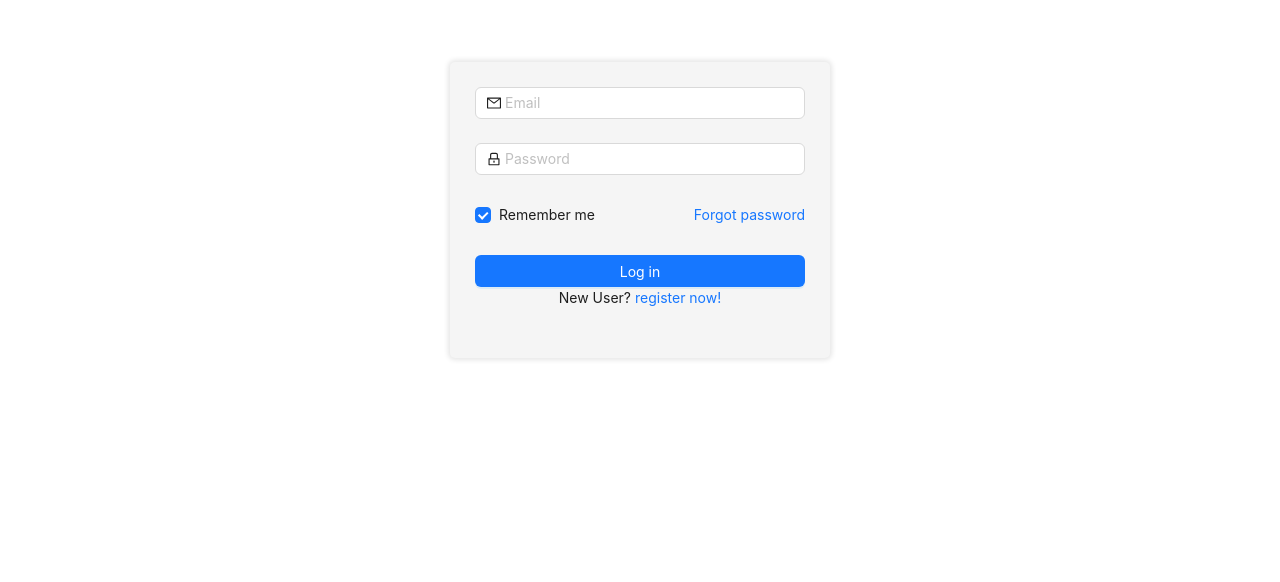
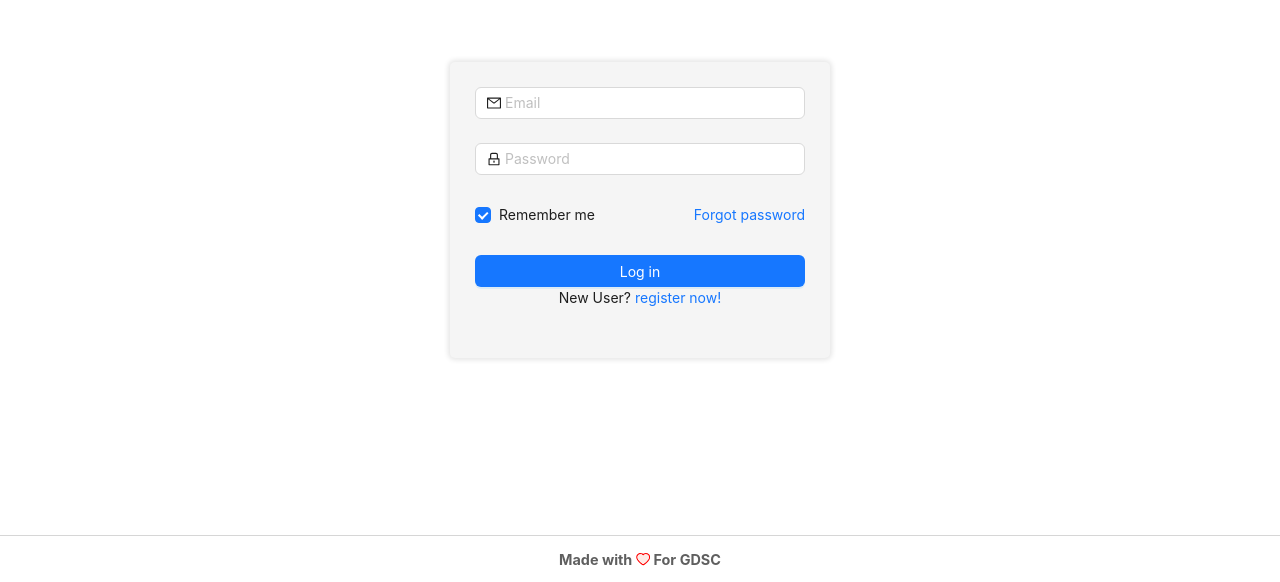
Before and after one commit to BassemSadaqah/TeachTune, a React (Create React App) app: page /login in a window 1280 px wide. Shown: the part 218-800 px from the top of the page. Built offline with nearby package versions, Linux system fonts and the light colour scheme; no server answers.

Commit message:
Add footer

```diff
--- a/src/App.css
+++ b/src/App.css
@@ -1,5 +1,7 @@
-.App {
-  text-align: center;
+.app {
+  min-height: 100vh;
+  display: flex;
+  flex-direction: column;
 }
 
 .App-logo {
--- a/src/App.js
+++ b/src/App.js
@@ -14,10 +14,10 @@ import Class from './pages/Class';
 import Survey from './pages/Survey';
 import VisualLearning from './pages/VisualLearning';
 import AuditoryLearning from './pages/AuditoryLearning';
-import KintethicLearning from './pages/KintethicLearning';
+import KinestheticLearning from './pages/KinestheticLearning';
 import LearningApproaches from './pages/LearningApproaches';
 import ThinkingMethods from './pages/ThinkingMethods';
-
+import Footer from './components/Footer';
 
 function App() {
 
@@ -41,10 +41,11 @@ function App() {
 
 
   return (
-    <>
+    <div className='app'>
     {user===null?
     <Loading/>:
     <userContext.Provider value={user}>
+      <div className='content'>
     <BrowserRouter>
       <Routes>
         <Route path="/">
@@ -56,14 +57,17 @@ function App() {
           <Route path="thinking-methods" element={<ProtectedRoute ><ThinkingMethods /></ProtectedRoute>} />
           <Route path="visual-learning" element={<ProtectedRoute ><VisualLearning /></ProtectedRoute>} />
           <Route path="auditory-learning" element={<ProtectedRoute ><AuditoryLearning /></ProtectedRoute>} />
-          <Route path="kintethic-learning" element={<ProtectedRoute ><KintethicLearning /></ProtectedRoute>} />
+          <Route path="kinesthetic-learning" element={<ProtectedRoute ><KinestheticLearning /></ProtectedRoute>} />
           <Route path="survey/*" element={<Survey />} />
           <Route path="*" element={<NotFound />} />
         </Route>
       </Routes>
     </BrowserRouter>
-    </userContext.Provider>}
-    </>
+    </div>
+      <Footer />
+    </userContext.Provider>
+    }
+    </div>
 
   );
 }
--- /dev/null
+++ b/src/components/Footer.js
@@ -0,0 +1,12 @@
+import React from 'react'
+import { HeartTwoTone } from '@ant-design/icons';
+
+function Footer() {
+  return (
+      <div style={{marginTop:'auto', width:'100%',borderTop:'1px solid #adadad7e',padding:'0px',display:'flex',alignItems:'center',justifyContent:'center'}}>
+          <p style={{ textAlign: 'center', color: '#5f5f5f', fontSize: '0.9em', fontWeight: 'bold', display: 'block' }}>Made with <HeartTwoTone twoToneColor='#ff0000' />  For GDSC</p>
+    </div>
+  )
+}
+
+export default Footer
```
